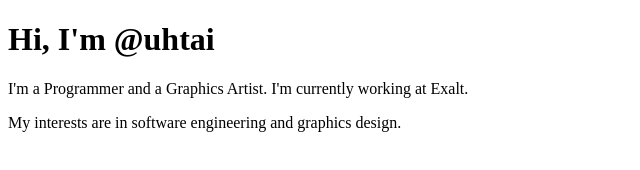
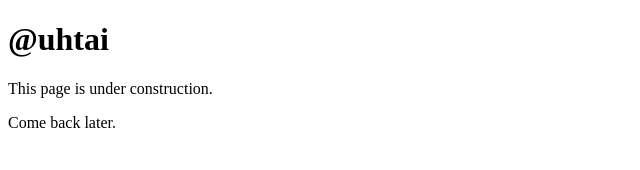
Before and after one commit to uhtai/uhtai.github.io, a plain HTML site: page index.html in a window 1280 px wide. Shown: the whole page, without its empty margins (0-640 px from the left). Drawn offline with Linux system fonts and the light colour scheme.

Commit message:
Commit index.html

```diff
--- a/index.html
+++ b/index.html
@@ -4,8 +4,8 @@
     <title>@uhtai</title>
 </head>
 <body>
-    <h1>Hi, I'm @uhtai</h1>
-    <p>I'm a Programmer and a Graphics Artist. I'm currently working at Exalt.</p>
-    <p>My interests are in software engineering and graphics design.</p>
+    <h1>@uhtai</h1>
+    <p>This page is under construction.</p>
+    <p>Come back later.</p>
 </body>
 </html>
```
Also changed, not shown: ._index.html (deleted), 2 other files.
